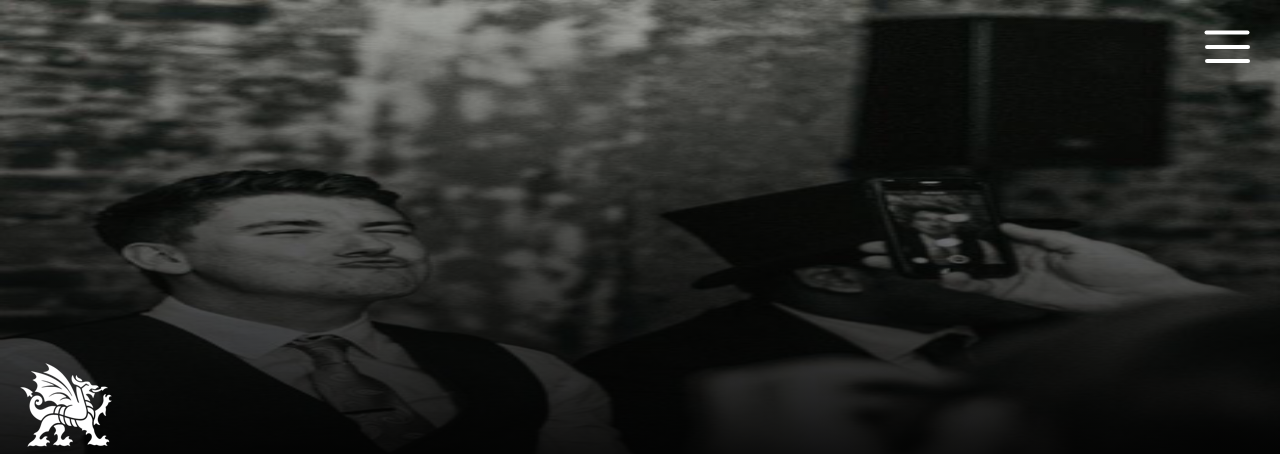
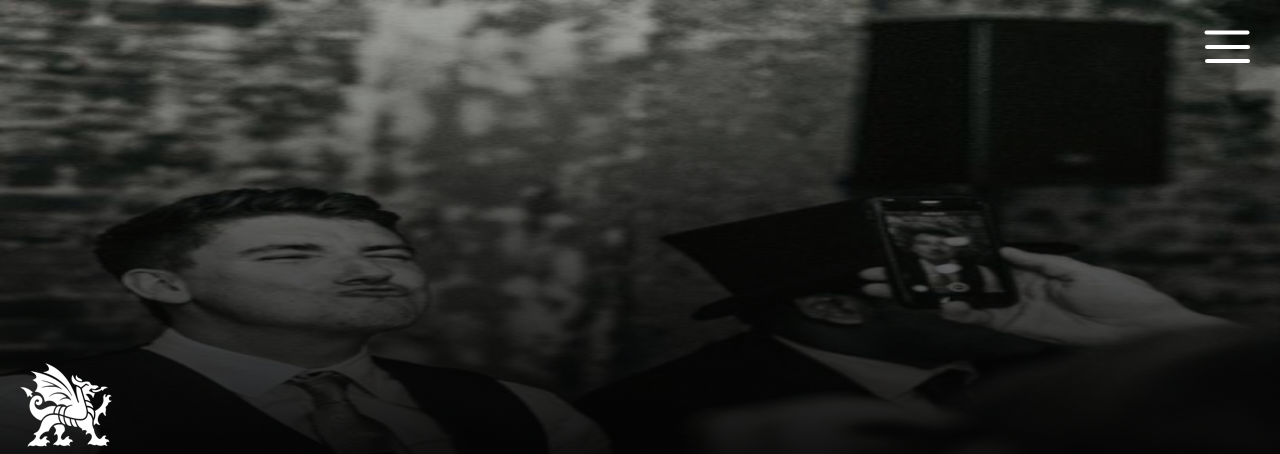
Before and after one commit to thewelshdeveloper/test-site, a plain HTML site: page index.html in a window 1280 px wide. Shown: the top 454 px of the page. Drawn offline with Linux system fonts and the light colour scheme.

Commit message:
Updating image size

```diff
--- a/css/styles.css
+++ b/css/styles.css
@@ -25,7 +25,7 @@ html,body{
     display: flex;
     position: absolute;
     width: 100%;
-    height: 65%;
+    height: 72%;
 }
 .hero-image-cover{
     background: -webkit-linear-gradient(180deg, rgba(5,5,5,0.00) 0%, #020202 62%);
```
